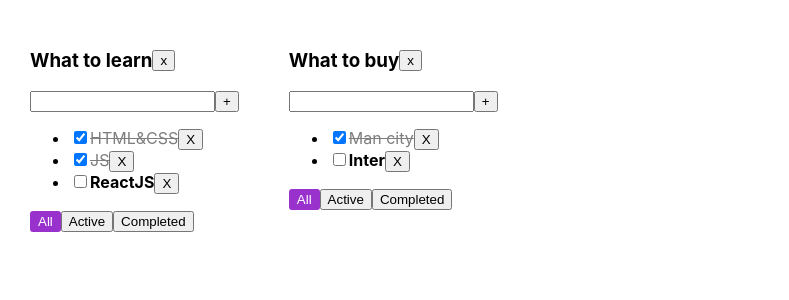
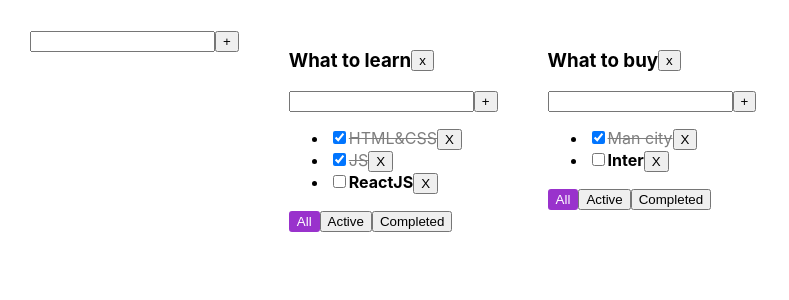
Before and after one commit to Kliapwnz/myWay, a React (Vite) app: page / in a window 1280 px wide. Shown: the top 300 px of the page, without its empty margins (0-789 px from the left). Built offline with nearby package versions, Linux system fonts and the light colour scheme.

Commit message:
create CreateItemForm.tsx

```diff
--- a/src/App.tsx
+++ b/src/App.tsx
@@ -2,6 +2,7 @@ import './App.css'
 import {TodolistItem} from "./TodolistItem";
 import {useState} from "react";
 import {v1} from 'uuid'
+import {CreateItemForm} from "./CreateItemForm";
 
 
 export type Task = {
@@ -62,6 +63,7 @@ export const App = () => {
 
    return (
       <div className="app">
+         <CreateItemForm/>
          {todolists.map(todolist => {
             const todolistTasks = tasks[todolist.id]
             let filteredTasks = todolistTasks
--- /dev/null
+++ b/src/CreateItemForm.tsx
@@ -0,0 +1,11 @@
+import React from 'react';
+import {Button} from "./Button";
+
+export const CreateItemForm = () => {
+   return (
+      <div>
+         <input/>
+         <Button title={"+"} />
+      </div>
+   );
+};
```
